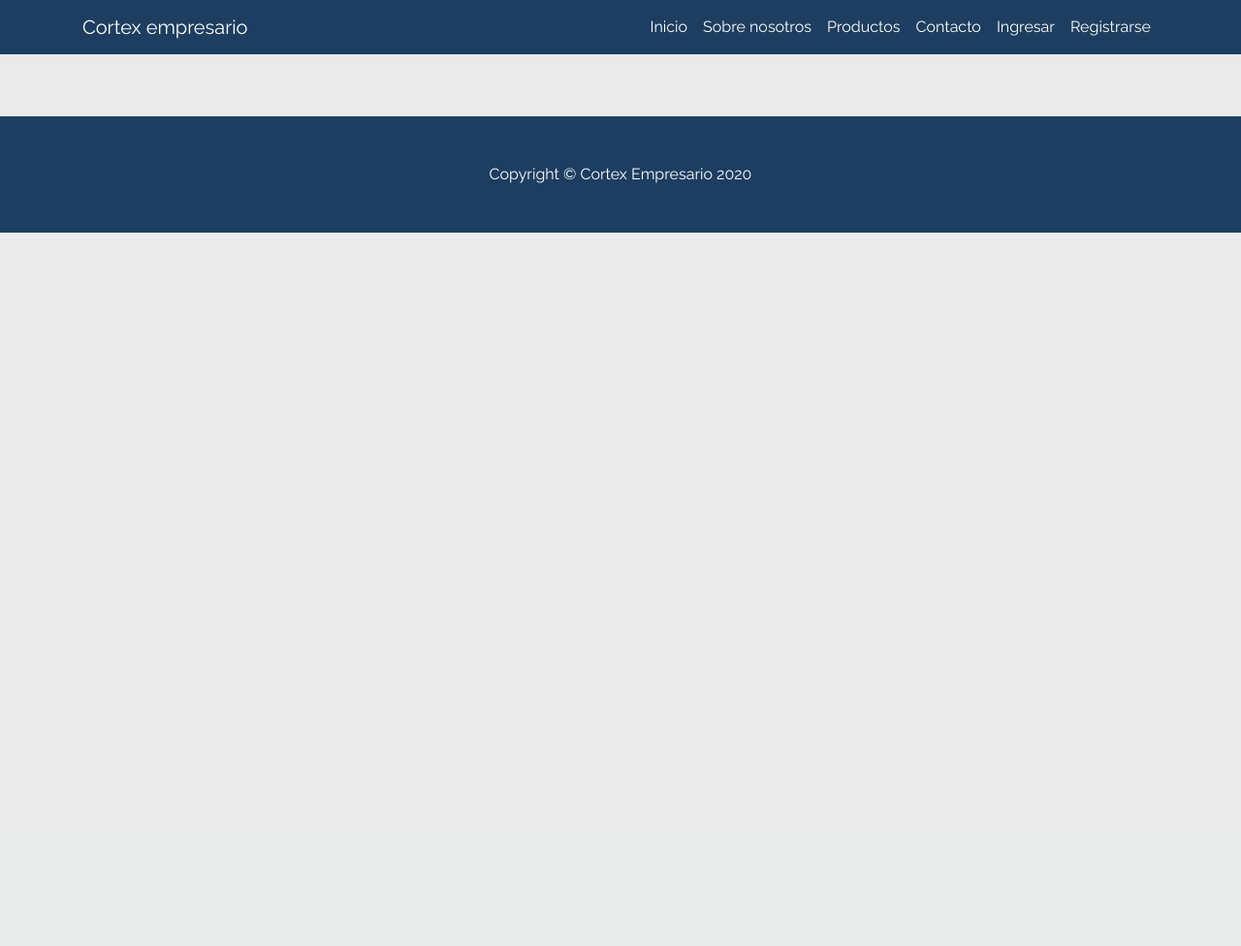
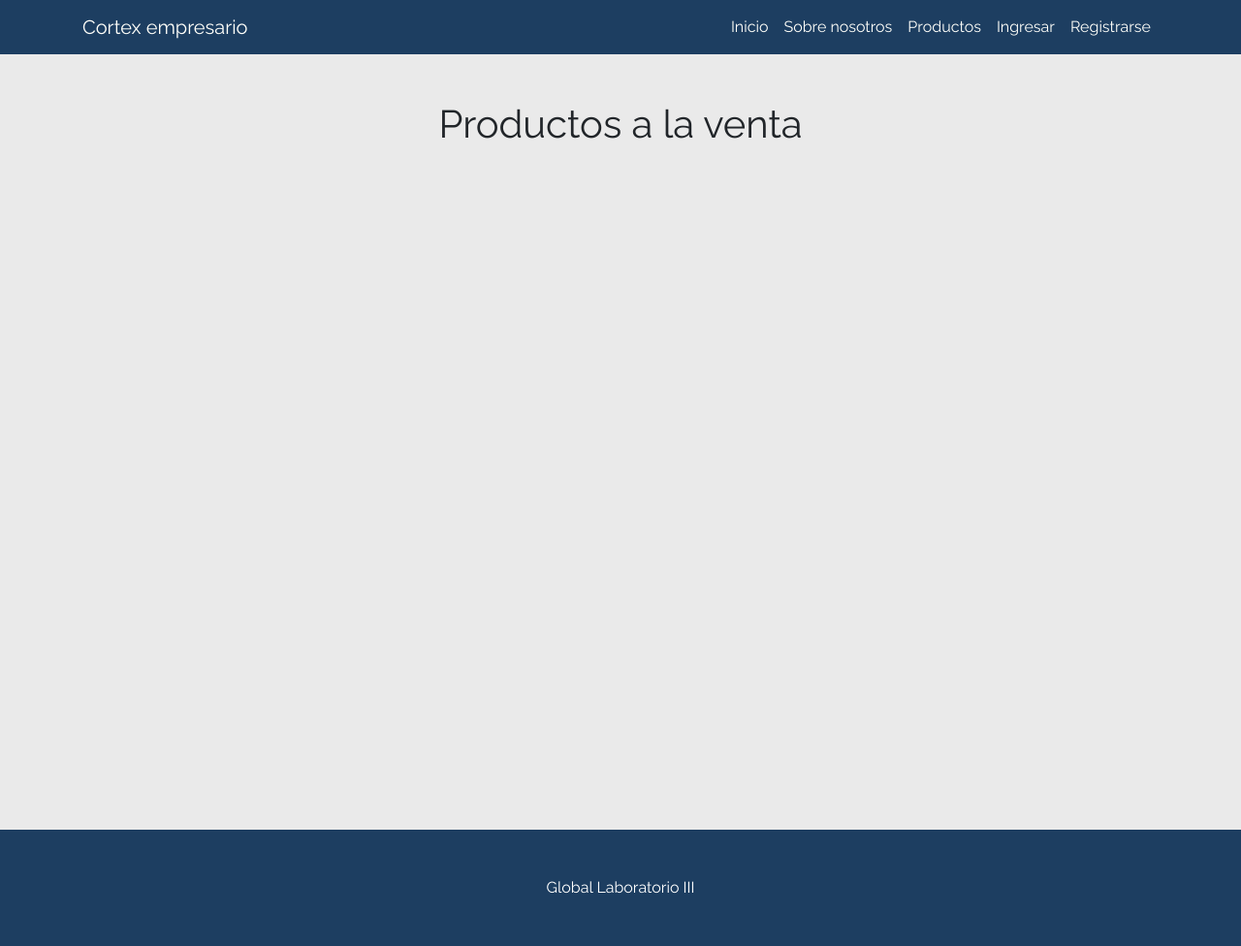
Before and after one commit to SantiagoVegaQueue/GlobalLabIII, a PHP site: page /productos.php in a window 1280 px wide. Shown: the whole page at 97% size. Before the commit the page ends 240 px from the top, so only its background shows below. Run offline with PHP 8.4, Linux system fonts and the light colour scheme; data that the repository does not hold is empty; some libraries are stand-ins or nearby versions.

Commit message:
PRE PRE PRE BETA
Pre pagina

```diff
--- a/productos.php
+++ b/productos.php
@@ -20,13 +20,13 @@
 	<!-- Hoja de estilo CSS -->
 	<link rel="stylesheet" href="style.css">
 </head>
-<body>
+<body id="all-body">
 	<div class="bg">
 		<!-- Nav -->
 		<div class="container" style="margin-top: 3.5rem; max-width: 40rem;">
 			<nav id="navbar-style" class="navbar navbar-expand-lg navbar-light fixed-top">
 				<div class="container">
-					<a class="navbar-brand" href="#">Cortex empresario</a>
+					<a class="navbar-brand" href="index.php">Cortex empresario</a>
 						<button class="navbar-toggler" type="button" data-toggle="collapse" data-target="#navbarResponsive" aria-controls="navbarResponsive" aria-expanded="false" aria-label="Toggle navigation">
 							<span class="navbar-toggler-icon"></span>
 						</button>
@@ -43,9 +43,7 @@
 							<li class="nav-item">
 								<a class="nav-link" href="productos.php">Productos</a>
 							</li>
-							<li class="nav-item">
-								<a class="nav-link" href="contacto.php">Contacto</a>
-							</li>
+
 					<?php
 						if(isset($_SESSION["usernormal"]) || isset($_SESSION["useradmin"])){
 							echo '
@@ -75,8 +73,10 @@
 			</nav>
 		</div>
 		<div class="album py-5">
-
 		<div class="container">
+		<div>
+			<h1 class="text-center">Productos a la venta</h1>
+		</div>
         <div class="row">
 					<?php
 					require("conexion.php");
@@ -120,8 +120,7 @@
 					?>
 
 		</div>
-	</div>
-	<div>
+				<div class="paginacion">
 					<nav aria-label="Page navigation example">
                     	<ul class="pagination justify-content-center">
 							<?php
@@ -131,17 +130,18 @@
                     	</ul>
                 	</nav>
 				</div>
+	</div>
 
-		 <footer id="footer" class="py-5">
-		<div class="container">
-			<p class="m-0 text-center text-white">Copyright &copy; Cortex Empresario 2020</p>
 </div>
-    </footer>
-
 	</div>
 
 
 
+	<footer id="footer" class="py-5">
+		<div class="container">
+			<p class="m-0 text-center text-white">Global Laboratorio III</p>
+		</div>
+    </footer>
 
 </body>
 </html>
--- a/style.css
+++ b/style.css
@@ -1,8 +1,12 @@
 @import url('https://fonts.googleapis.com/css2?family=Raleway&display=swap');
 
+#all-body{
+    background-color: #EAEAEA;
+}
 body, html{
     height: 100%;
     font-family: 'Raleway', sans-serif;
+
 }
 
 /*a{
@@ -146,6 +150,15 @@ body, html{
     height: 50%;
 
 }
+
+#img-about-us{
+    padding-bottom: 20px;
+    max-width: 50%;
+
+}
+#div-img-about-us{
+    text-align: center;
+}
 /*textarea {
     width: 200px;
     min-width:200px;
```
Also changed, not shown: crear_cuenta.php (+4 -40 lines), index.php (+7 -11 lines), login.php (+2 -5 lines), mostrar_productos.php (+20 -7 lines), sobreNosotros.php (+12 -9 lines), img/knife.jpg (renamed from img/knife-3091152_1920.jpg). Lines whose indentation alone changed are shown as unchanged.
